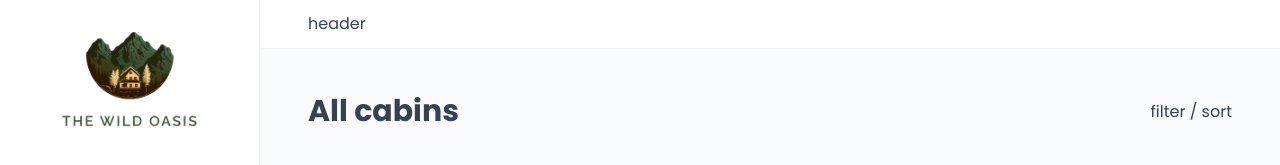
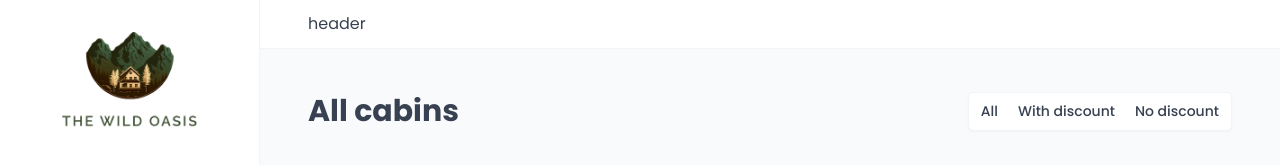
Before and after one commit to allbutone/the-wild-oasis, a React (Vite) app: page /cabins in a window 1280 px wide. Shown: the top 165 px of the page. Built offline with nearby package versions, Linux system fonts and the light colour scheme; no server answers; the database is empty; a web font is replaced by a local one.

Commit message:
feat: 为 CabinTable 添加 client-side filtering base on cabin.discount

```diff
--- a/src/features/cabins/CabinTable.jsx
+++ b/src/features/cabins/CabinTable.jsx
@@ -4,8 +4,14 @@ import toast from "react-hot-toast";
 import { useCabins } from "./useCabins.js";
 import Table from "../../ui/Table.jsx";
 import Menus from "../../ui/Menus.jsx";
+import { useSearchParams } from "react-router-dom";
 
 export default function CabinTable() {
+  // 根据 search param `discount` 的值来 filter 数据(cabins)
+  const [searchParams] = useSearchParams();
+  const discount = searchParams.get("discount");
+  console.log(discount);
+
   const { isLoading, data, isError, error } = useCabins();
   if (isLoading) {
     return <Spinner></Spinner>;
@@ -14,6 +20,22 @@ export default function CabinTable() {
     toast.error(error.message);
     return null;
   }
+  let filteredCabins;
+  switch (discount) {
+    case "all":
+      filteredCabins = data;
+      break;
+    case "with-discount":
+      filteredCabins = data.filter((cabin) => cabin.discount > 0);
+      break;
+    case "no-discount":
+      filteredCabins = data.filter((cabin) => cabin.discount === 0);
+      break;
+    default:
+      filteredCabins = data;
+  }
+  console.log(filteredCabins);
+
   return (
     <>
       {/*
@@ -53,7 +75,8 @@ export default function CabinTable() {
             <div></div>
           </Table.Header>
           <Table.Body
-            data={data}
+            data={filteredCabins}
+            // data={data}
             // 测试 data 为空时, 是否展示 <Empty />
             // data={[]}
             render={(cabin) => <CabinTableRow cabin={cabin} key={cabin.id} />}
--- a/src/pages/Cabins.jsx
+++ b/src/pages/Cabins.jsx
@@ -2,13 +2,16 @@ import Heading from "../ui/Heading";
 import StyledRow from "../ui/Row";
 import CabinTable from "../features/cabins/CabinTable";
 import CabinModal from "./CabinModal";
+import Filter from "../ui/Filter";
+import { useSearchParams } from "react-router-dom";
 
 function Cabins() {
   return (
     <>
       <StyledRow type="horizontal">
         <Heading as="h1">All cabins</Heading>
-        <p>filter / sort</p>
+        {/* <p>filter / sort</p> */}
+        <Filter />
       </StyledRow>
       <StyledRow type="vertical">
         <CabinTable />
--- a/src/ui/Filter.jsx
+++ b/src/ui/Filter.jsx
@@ -1,3 +1,4 @@
+import { useSearchParams } from "react-router-dom";
 import styled, { css } from "styled-components";
 
 const StyledFilter = styled.div`
@@ -33,3 +34,49 @@ const FilterButton = styled.button`
     color: var(--color-brand-50);
   }
 `;
+
+// 在 Filter 中设置 search param `discount=xxx`
+// 在 CabinTable 中订阅 search param `discount=xxx` 并根据 xxx 的值对 cabins 进行过滤
+export default function Filter() {
+  // 获取/设置 search param 需要使用 hook `useSearchParams` 如下:
+  const [searchParams, setSearchParams] = useSearchParams();
+
+  return (
+    <StyledFilter>
+      {/* When you call setSearchParams */}
+      {/* it replaces the entire existing query string with the new values provided.  */}
+      {/* To update only a single parameter while preserving others */}
+      {/* you can use functional updates or merge the existing params with new ones */}
+      <FilterButton
+        onClick={() => {
+          setSearchParams((params) => {
+            params.set("discount", "all");
+            return params;
+          });
+        }}
+      >
+        All
+      </FilterButton>
+      <FilterButton
+        onClick={() => {
+          setSearchParams((params) => {
+            params.set("discount", "with-discount");
+            return params;
+          });
+        }}
+      >
+        With discount
+      </FilterButton>
+      <FilterButton
+        onClick={() => {
+          setSearchParams((params) => {
+            params.set("discount", "no-discount");
+            return params;
+          });
+        }}
+      >
+        No discount
+      </FilterButton>
+    </StyledFilter>
+  );
+}
```
